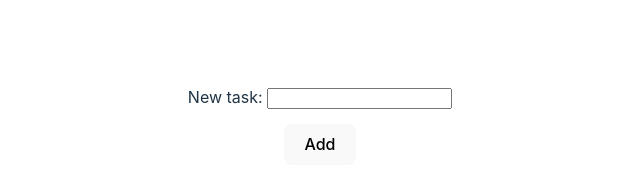
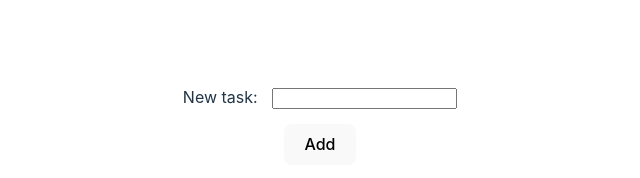
Before and after one commit to filmbronte/to-do-app, a React (Vite) app: page / in a window 1280 px wide. Shown: the part 214-392 px from the top of the page, without its empty margins (320-960 px from the left). Built offline with nearby package versions, Linux system fonts and the light colour scheme.

Commit message:
Update index.css

```diff
--- a/src/index.css
+++ b/src/index.css
@@ -91,3 +91,7 @@ input[type="checkbox"]:checked + label.checkbox-label {
   text-decoration: line-through;
   color: #848282;
 }
+
+input[type="text"] {
+  margin-left: 10px;
+}
```
